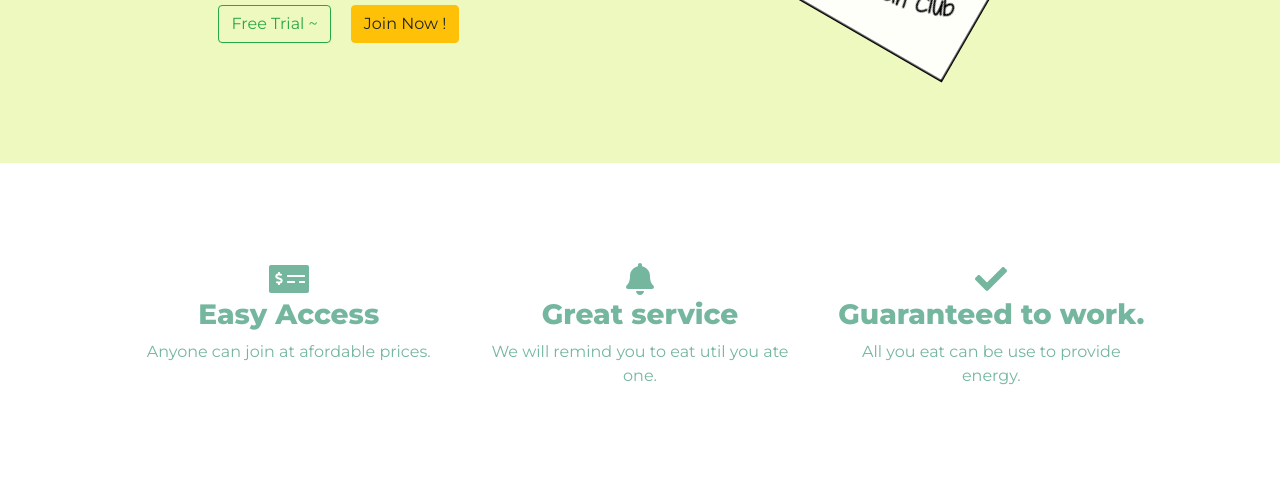
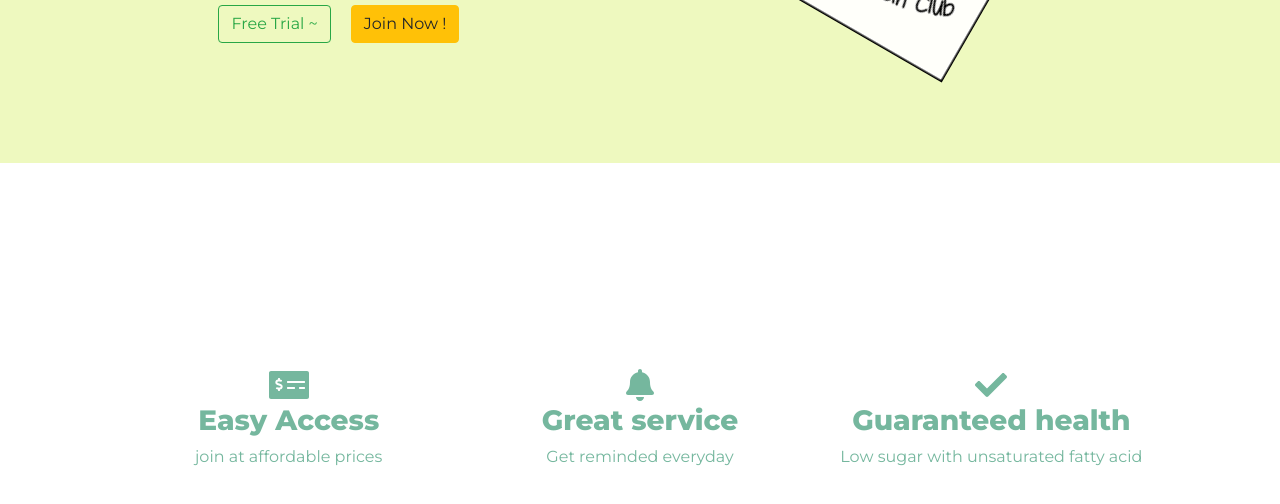
Before and after one commit to liang-yixuan/bootstrap4practice, a plain HTML site: page index.html in a window 1280 px wide. Shown: the part 402-906 px from the top of the page. Before the commit the page ends 856 px from the top, so only its background shows below. Drawn offline with nearby package versions, Linux system fonts and the light colour scheme.

Commit message:
edit feature

```diff
--- a/css/style.css
+++ b/css/style.css
@@ -65,6 +65,7 @@ body{
 .feature-col {
   text-align: center;
   color: #75b79e;
+  padding-top: 10%;
 }
 
 .feature-col:hover {
--- a/index.html
+++ b/index.html
@@ -89,17 +89,17 @@
         <div class="col-lg-4 feature-col">
           <i class="fas fa-money-check-alt feature-icon"></i>
           <h3 class="feature-point">Easy Access</h3>
-          <p>Anyone can join at afordable prices.</p>
+          <p>join at affordable prices</p>
         </div>
         <div class="col-lg-4 feature-col">
           <i class="fas fa-bell feature-icon"></i>
           <h3 class="feature-point">Great service</h3>
-          <p>We will remind you to eat util you ate one.</p>
+          <p>Get reminded everyday</p>
         </div>
         <div class="col-lg-4 feature-col">
           <i class="fas fa-check feature-icon"></i>
-          <h3 class="feature-point">Guaranteed to work.</h3>
-          <p>All you eat can be use to provide energy.</p>
+          <h3 class="feature-point">Guaranteed health</h3>
+          <p>Low sugar with unsaturated fatty acid</p>
         </div>
       </div>
     </div>
```
